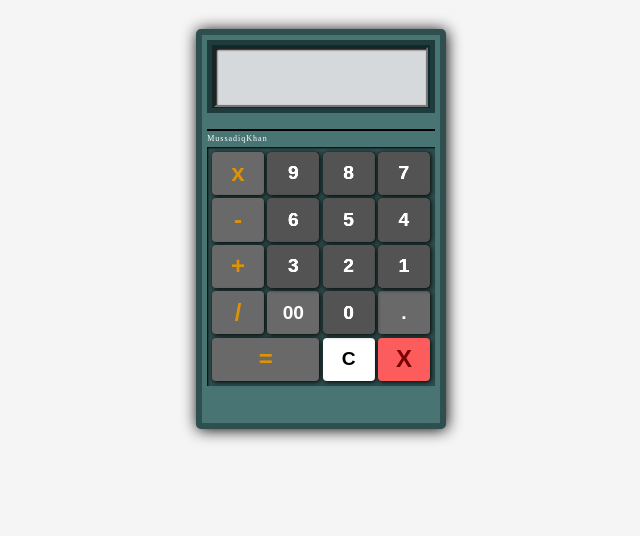
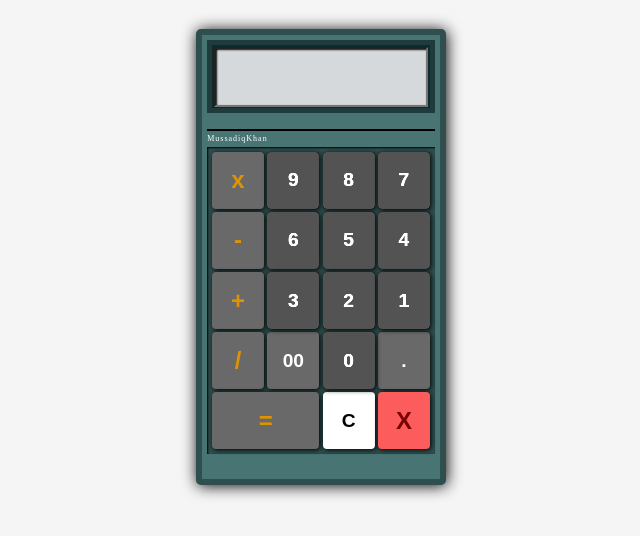
Before and after one commit to mussadiqkhan6886/CodeAlpha_Intern_1Month, a plain HTML site: page CodeAlpha_Calculator/index.html in a window 1280 px wide. Shown: the part 106-642 px from the top of the page, without its empty margins (319-959 px from the left). Drawn offline with Linux system fonts and the light colour scheme.

Commit message:
updated css

```diff
--- a/CodeAlpha_Calculator/style.css
+++ b/CodeAlpha_Calculator/style.css
@@ -21,7 +21,7 @@ header{
     padding: 0.4em;
     width: 50%;
     max-width: 250px;
-    height: 50%;
+    height: 57%;
     margin-top: 2em;
     border-radius: 5px;
     box-shadow: 1px 1px 15px black,
@@ -56,7 +56,7 @@ input{
     text-align: right;
 }
 .controls{
-    height: 68%;
+    height: 75%;
     padding-top: 1em;
     margin-top: 1em;
     border-top: 2px double black;
```
